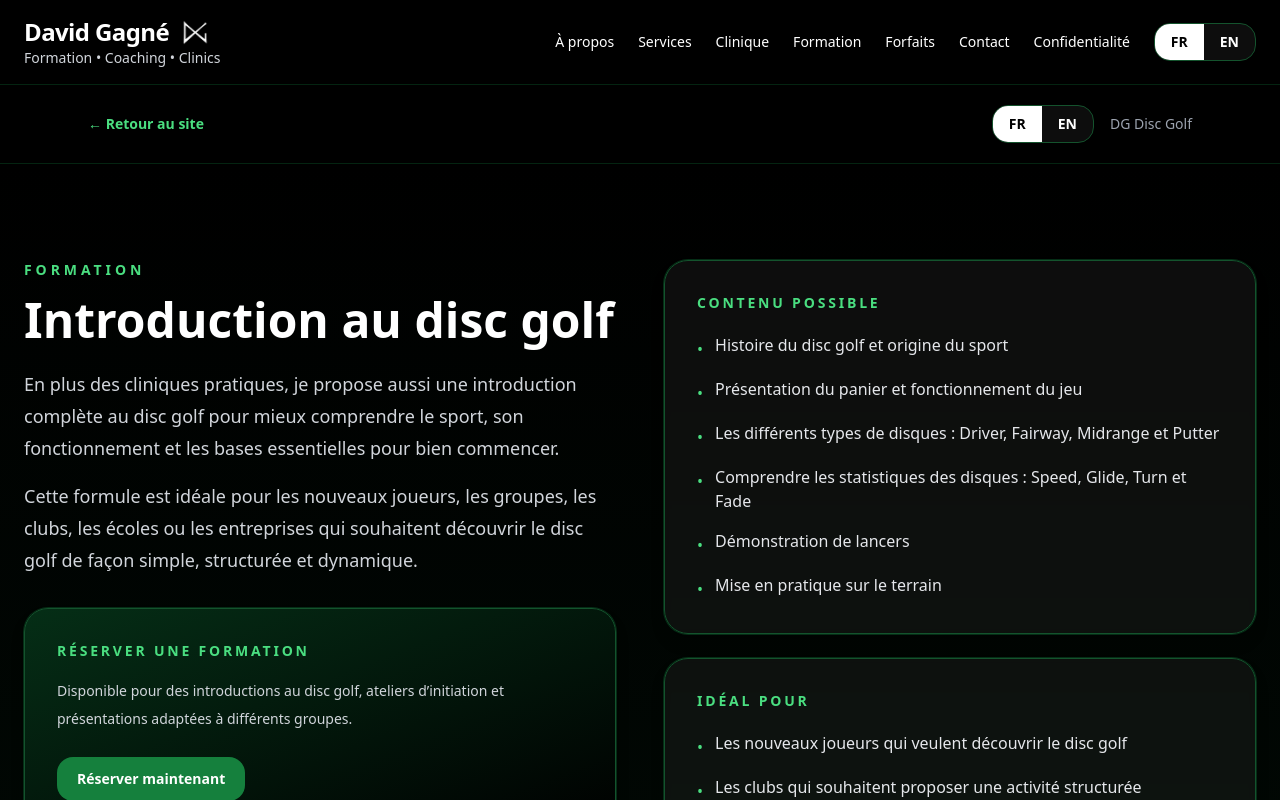
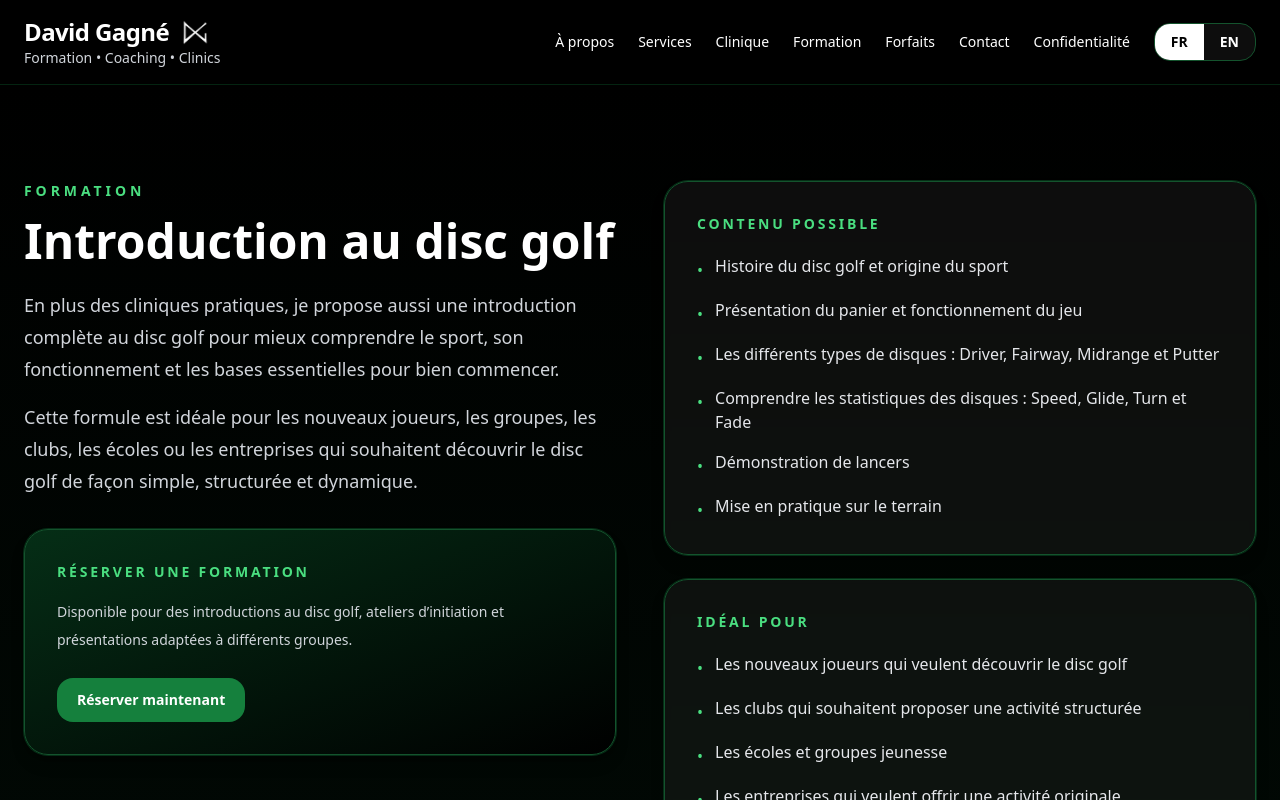
Before and after one commit to DGDiscgolf/DG_Discgolf, a React (Vite) app: page /formation in a window 1280 px wide. Shown: the top 800 px of the page. Built offline with nearby package versions, Linux system fonts and the light colour scheme.

Commit message:
Update FormationPage.jsx

```diff
--- a/src/pages/FormationPage.jsx
+++ b/src/pages/FormationPage.jsx
@@ -13,15 +13,8 @@ export default function FormationPage() {
     }
   }, []);
 
-  const changeLanguage = (lang) => {
-    setLanguage(lang);
-    localStorage.setItem("dg_site_language", lang);
-  };
-
   const content = {
     fr: {
-      back: "← Retour au site",
-      brand: "DG Disc Golf",
       badge: "Formation",
       title: "Introduction au disc golf",
       p1: "En plus des cliniques pratiques, je propose aussi une introduction complète au disc golf pour mieux comprendre le sport, son fonctionnement et les bases essentielles pour bien commencer.",
@@ -49,8 +42,6 @@ export default function FormationPage() {
     },
 
     en: {
-      back: "← Back to site",
-      brand: "DG Disc Golf",
       badge: "Training",
       title: "Introduction to disc golf",
       p1: "In addition to practical clinics, I also offer a complete introduction to disc golf to better understand the sport, how it works and the key fundamentals to start the right way.",
@@ -78,50 +69,10 @@ export default function FormationPage() {
     },
   };
 
-  const t = content[language];
+  const t = content[language] || content.fr;
 
   return (
     <div className="min-h-screen bg-black text-white">
-      <header className="border-b border-green-950/80 bg-black/90 backdrop-blur">
-        <div className="mx-auto flex max-w-6xl items-center justify-between px-6 py-5">
-          <Link
-            to="/"
-            className="text-sm font-semibold text-green-400 transition hover:text-green-300"
-          >
-            {t.back}
-          </Link>
-
-          <div className="flex items-center gap-4">
-            <div className="flex overflow-hidden rounded-2xl border border-green-900 bg-white/5">
-              <button
-                type="button"
-                onClick={() => changeLanguage("fr")}
-                className={`px-4 py-2 text-sm font-semibold transition ${
-                  language === "fr"
-                    ? "bg-white text-black"
-                    : "text-white hover:bg-white/10"
-                }`}
-              >
-                FR
-              </button>
-              <button
-                type="button"
-                onClick={() => changeLanguage("en")}
-                className={`px-4 py-2 text-sm font-semibold transition ${
-                  language === "en"
-                    ? "bg-white text-black"
-                    : "text-white hover:bg-white/10"
-                }`}
-              >
-                EN
-              </button>
-            </div>
-
-            <div className="text-sm text-gray-400">{t.brand}</div>
-          </div>
-        </div>
-      </header>
-
       <main className="bg-gradient-to-b from-black to-green-950/20 py-24">
         <div className="mx-auto max-w-7xl px-6">
           <div className="grid gap-12 md:grid-cols-2 md:items-start">
```
